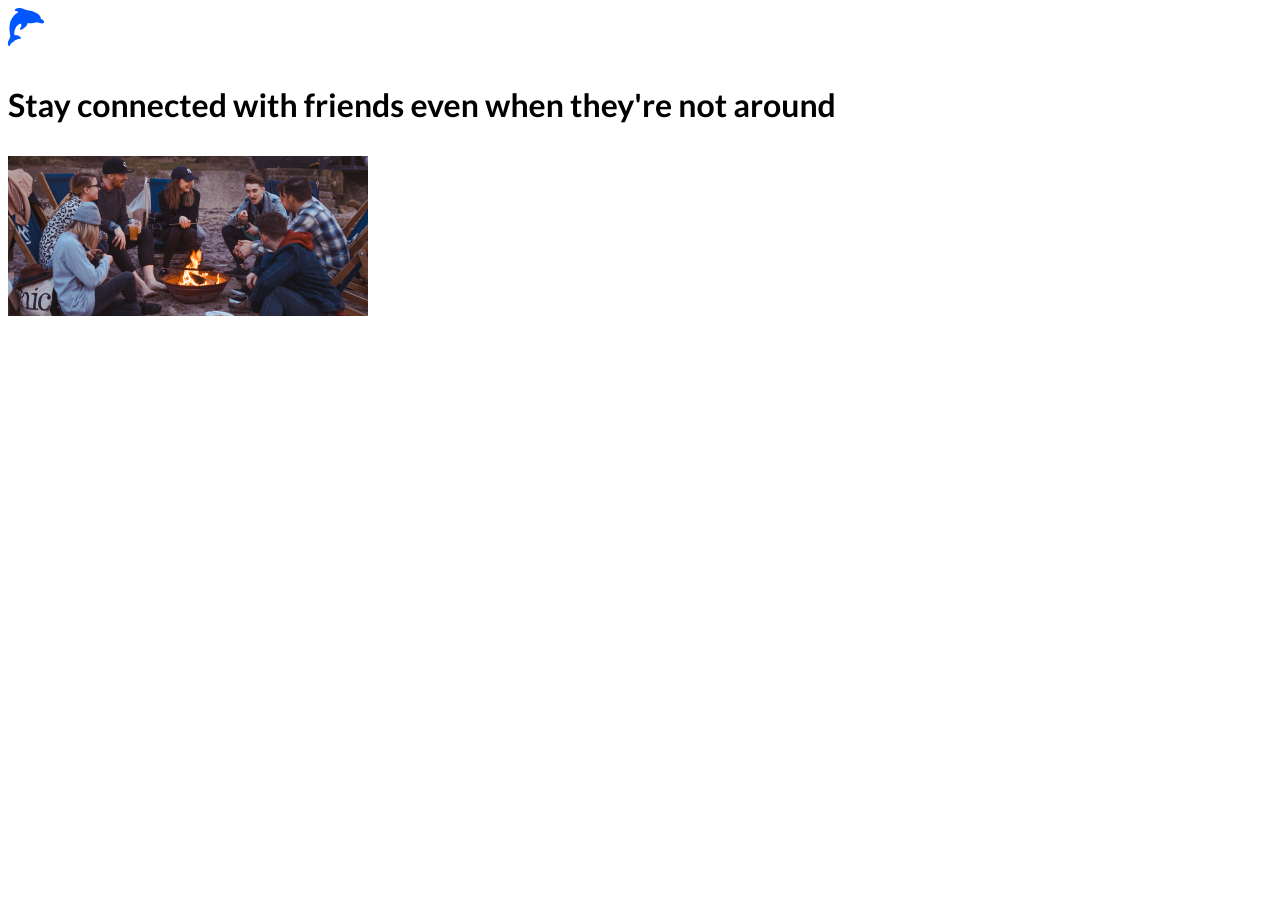
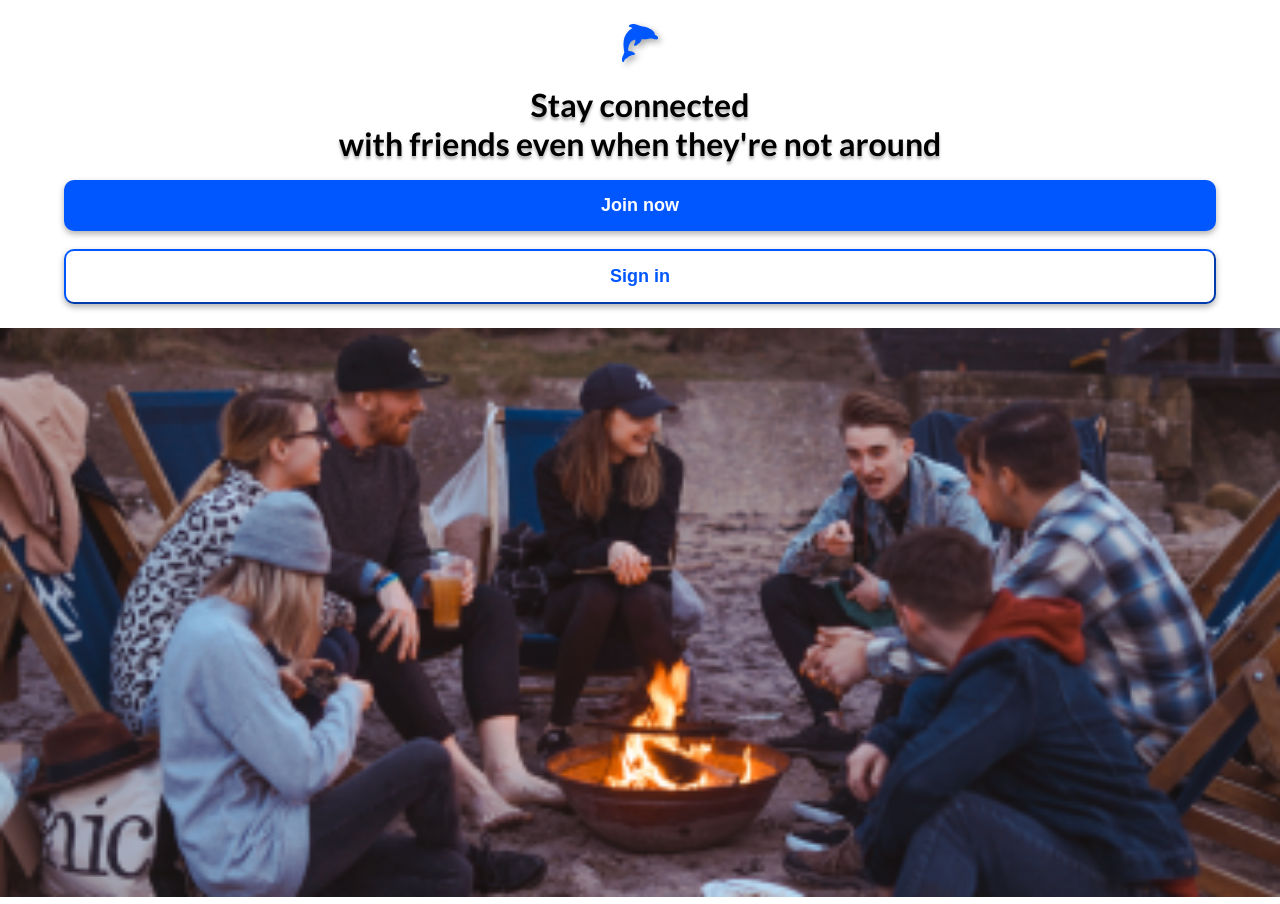
Before and after one commit to mila-klimovich/twitter, a website: page public/index.html in a window 1280 px wide. Before the commit the page ends 800 px from the top, so only its background shows below. Drawn offline with Linux system fonts and the light colour scheme.

Commit message:
first part finished

```diff
--- a/public/css/styles.css
+++ b/public/css/styles.css
@@ -1,5 +1,50 @@
+body {
+    margin: 0;
+}
+
 #container {
+    width: 100%;
     font-family: 'Lato', sans-serif;
     font-size: 32px;
-    font-weight: bold;
+    font-weight: 900;
+    text-shadow: 0px 3px 3px #B0B0B0;
 }
+
+#slogan {
+    margin: 2vh 0;
+}
+
+#background {
+    width: 100%;
+}
+
+#start{
+    padding: 3vh 5vw;
+    text-align: center;
+}
+
+.btn {
+    width: 100%;
+    font-size: 18px;
+    font-weight: 600;
+    padding: 15px;
+    border-radius: 10px;
+    filter: drop-shadow(0px 3px 3px #B0B0B0);
+}
+
+#logo {
+    filter: drop-shadow(3px 3px 3px #A9A9A9);
+}
+
+#join {
+    margin-bottom: 18px;
+    background-color: #0057FF;
+    border: none;
+    color: white;
+}
+
+#sign {
+    background-color: white;
+    border-color: #0057FF;
+    color: #0057FF;
+}
--- a/public/index.html
+++ b/public/index.html
@@ -9,11 +9,13 @@
 </head>
 <body>
     <div id="container">
-        <div>
-            <img src="images/vector.png" alt="ugh">
-            <p>Stay connected with friends even when they're not around</p>
+        <div id="start">
+            <img id="logo" src="images/vector.png" alt="ugh">
+            <p id="slogan">Stay connected </br> with friends even when they're not around</p>
+            <button class="btn" id="join">Join now</button>
+            <button class="btn" id="sign">Sign in</button>
         </div>
-        <div><img src="images/cover.png" alt=""></div>
+        <div><img id="background" src="images/cover.png" alt=""></div>
     </div>
 </body>
 </html>
```
